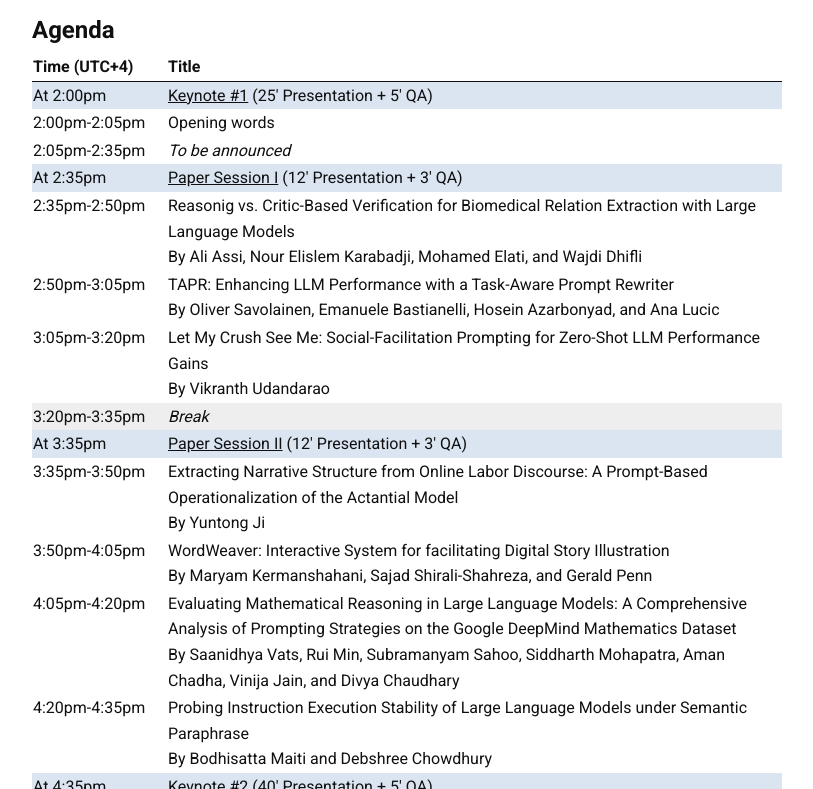
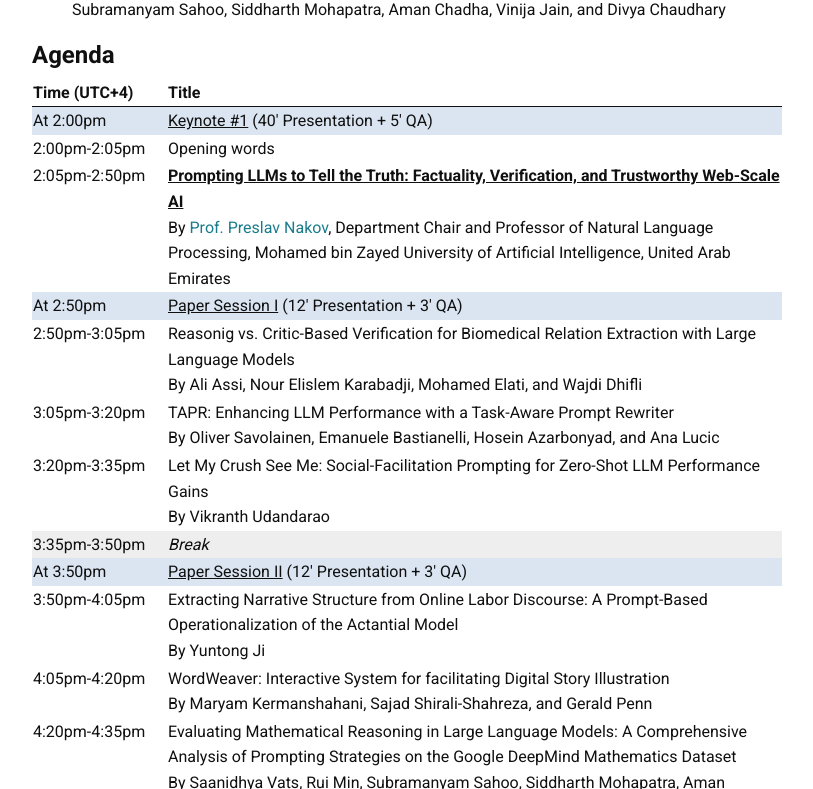
Before and after one commit to PromptEng-WS/2026, a plain HTML site: page index.html in a window 1280 px wide. Shown: the part 5822-6611 px from the top of the page, without its empty margins (38-851 px from the left). Drawn offline with Linux system fonts and the light colour scheme.

Commit message:
Updating the agenda

```diff
--- a/index.html
+++ b/index.html
@@ -285,11 +285,6 @@
 	  </p>
 
 	  <h3>Keynote #1</h3>
-	  <p>
-	    To be announced
-	  </p>
-
-	  <h3>Keynote #2</h3>
 	  <blockquote>
 	    <u>Title:</u> Prompting LLMs to Tell the Truth:
 	    Factuality, Verification, and Trustworthy Web-Scale
@@ -367,6 +362,12 @@
 	    among others.
 	  </p>
 
+	  <h3>Keynote #2</h3>
+	  <p>
+	    <i>By</i> Prof. Hassan Sajjad<br>Title and Abstract to be
+	    announced very soon...
+	  </p>
+
 	  <h3>Accepted Articles</h3>
 	  <ul>
 	    <li><b>Reasonig vs. Critic-Based Verification for
@@ -406,62 +407,68 @@
 
 	      <tr style="background-color: rgb(218, 229, 241);">
 		<td style="width: 18%;">At
-		2:00pm</td><td><u>Keynote #1</u> (25' Presentation + 5' QA)</td>
+		2:00pm</td><td><u>Keynote #1</u> (40' Presentation + 5' QA)</td>
 	      </tr>
 	      <tr>
 		<td>2:00pm-2:05pm</td><td>Opening words</td>
 	      </tr>
 	      <tr>
-		<td>2:05pm-2:35pm</td><td><i>To be announced</i></td>
+		<td>2:05pm-2:50pm</td><td><u><b>Prompting LLMs to Tell
+		the Truth: Factuality, Verification, and Trustworthy
+		Web-Scale
+		AI</b></u><br>By <a href="https://mbzuai.ac.ae/study/faculty/preslav-nakov/">Prof. Preslav
+		Nakov</a>, Department Chair and Professor of Natural
+		Language Processing, Mohamed bin Zayed University of
+		Artificial Intelligence, United Arab Emirates</td>
 	      </tr>
 
 	      <tr style="background-color: rgb(218, 229, 241);">
-		<td>At 2:35pm</td><td><u>Paper Session I</u> (12' Presentation + 3' QA)</td>
+		<td>At 2:50pm</td><td><u>Paper Session I</u> (12' Presentation + 3' QA)</td>
 	      </tr>
 	      <tr>
-		<td>2:35pm-2:50pm</td><td>Reasonig vs. Critic-Based
+		<td>2:50pm-3:05pm</td><td>Reasonig vs. Critic-Based
 		  Verification for Biomedical Relation Extraction with
 		  Large Language Models<br>By Ali Assi, Nour Elislem
 		  Karabadji, Mohamed Elati, and Wajdi Dhifli
 		</td>
 	      </tr>
 	      <tr>
-		<td>2:50pm-3:05pm</td><td>TAPR: Enhancing LLM
+		<td>3:05pm-3:20pm</td><td>TAPR: Enhancing LLM
 		  Performance with a Task-Aware Prompt Rewriter<br>By
 		  Oliver Savolainen, Emanuele Bastianelli, Hosein
 		  Azarbonyad, and Ana Lucic
 		</td>
 	      </tr>
 	      <tr>
-		<td>3:05pm-3:20pm</td><td>Let My Crush See Me:
+		<td>3:20pm-3:35pm</td><td>Let My Crush See Me:
 		  Social-Facilitation Prompting for Zero-Shot LLM
 		  Performance Gains<br>By Vikranth Udandarao
 		</td>
 	      </tr>
 
 	      <tr style="background-color: rgb(238, 238, 238);">
-		<td>3:20pm-3:35pm</td><td><i>Break</i></td>
+		<td>3:35pm-3:50pm</td><td><i>Break</i></td>
 	      </tr>
 
 	      <tr style="background-color: rgb(218, 229, 241);">
-		<td>At 3:35pm</td><td><u>Paper Session II</u> (12' Presentation + 3' QA)</td>
+		<td>At 3:50pm</td><td><u>Paper Session II</u> (12' Presentation + 3' QA)</td>
 	      </tr>
 	      <tr>
-		<td>3:35pm-3:50pm</td><td>Extracting Narrative
+		<td>3:50pm-4:05pm</td><td>Extracting Narrative
 		  Structure from Online Labor Discourse: A
 		  Prompt-Based Operationalization of the Actantial
 		  Model<br>By Yuntong Ji
 		</td>
 	      </tr>
 	      <tr>
-		<td>3:50pm-4:05pm</td><td>WordWeaver: Interactive
+		<td>4:05pm-4:20pm</td><td>WordWeaver: Interactive
 		  System for facilitating Digital Story
 		  Illustration<br>By Maryam Kermanshahani, Sajad
 		  Shirali-Shahreza, and Gerald Penn
 		</td>
 	      </tr>
 	      <tr>
-		<td>4:05pm-4:20pm</td><td>Evaluating Mathematical
+		<td>4:20pm-4:35pm</td><td>Evaluating Mathematical
 		  Reasoning in Large Language Models: A Comprehensive
 		  Analysis of Prompting Strategies on the Google
 		  DeepMind Mathematics Dataset<br>By Saanidhya Vats,
@@ -470,7 +477,7 @@
 		</td>
 	      </tr>
 	      <tr>
-		<td>4:20pm-4:35pm</td><td>Probing Instruction
+		<td>4:35pm-4:50pm</td><td>Probing Instruction
 		  Execution Stability of Large Language Models under
 		  Semantic Paraphrase<br>By Bodhisatta Maiti and
 		  Debshree Chowdhury
@@ -479,16 +486,10 @@
 
 	      <tr style="background-color: rgb(218, 229, 241);">
 		<td style="width: 18%;">At
-		4:35pm</td><td><u>Keynote #2</u> (40' Presentation + 5' QA)</td>
+		4:50pm</td><td><u>Keynote #2</u> (30' Presentation + 5' QA)</td>
 	      </tr>
 	      <tr>
-		<td>4:35pm-5:20pm</td><td><u><b>Prompting LLMs to Tell
-		the Truth: Factuality, Verification, and Trustworthy
-		Web-Scale
-		AI</b></u><br>By <a href="https://mbzuai.ac.ae/study/faculty/preslav-nakov/">Prof. Preslav
-		Nakov</a>, Department Chair and Professor of Natural
-		Language Processing, Mohamed bin Zayed University of
-		Artificial Intelligence, United Arab Emirates</td>
+		<td>4:35pm-5:20pm</td><td><u><b><i>Title to be announced</i></b></u><br>By <a href="">Prof. Hassan Sajjad</a></td>
 	      </tr>
 
 
```
